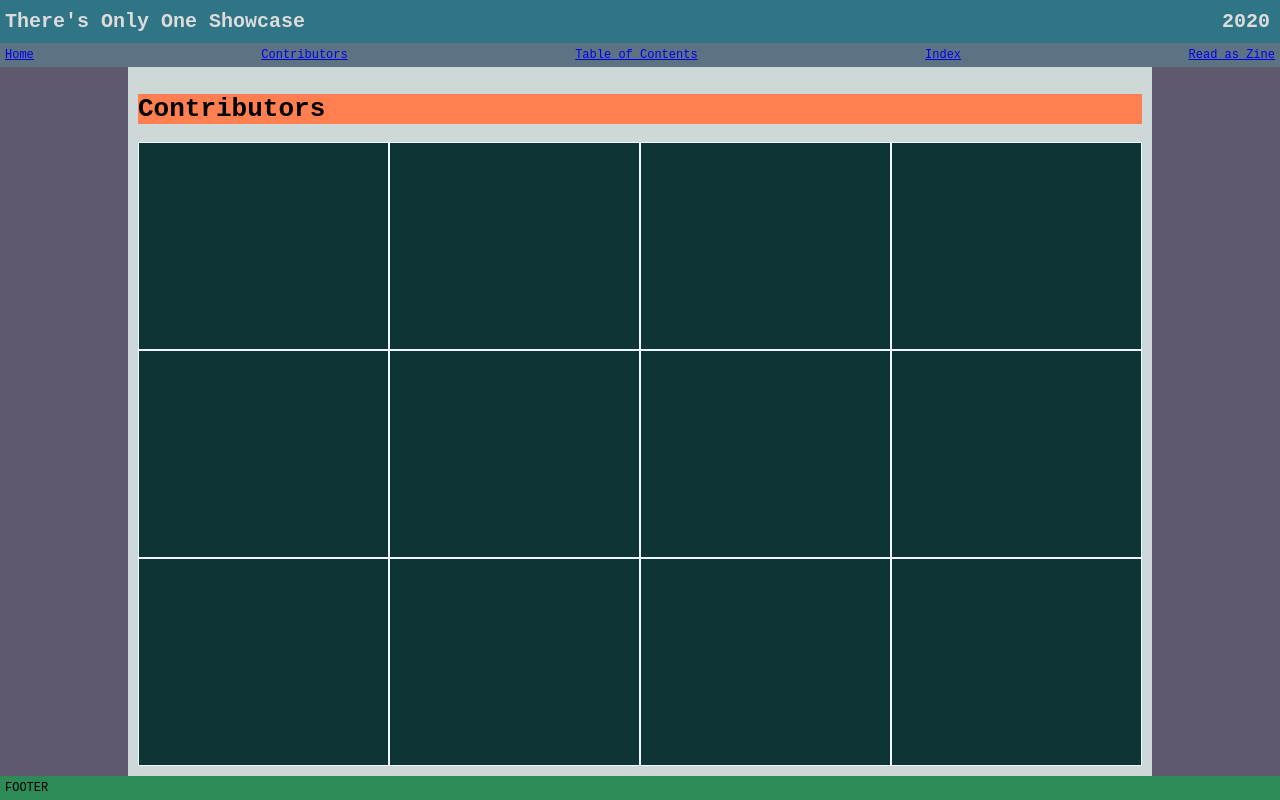
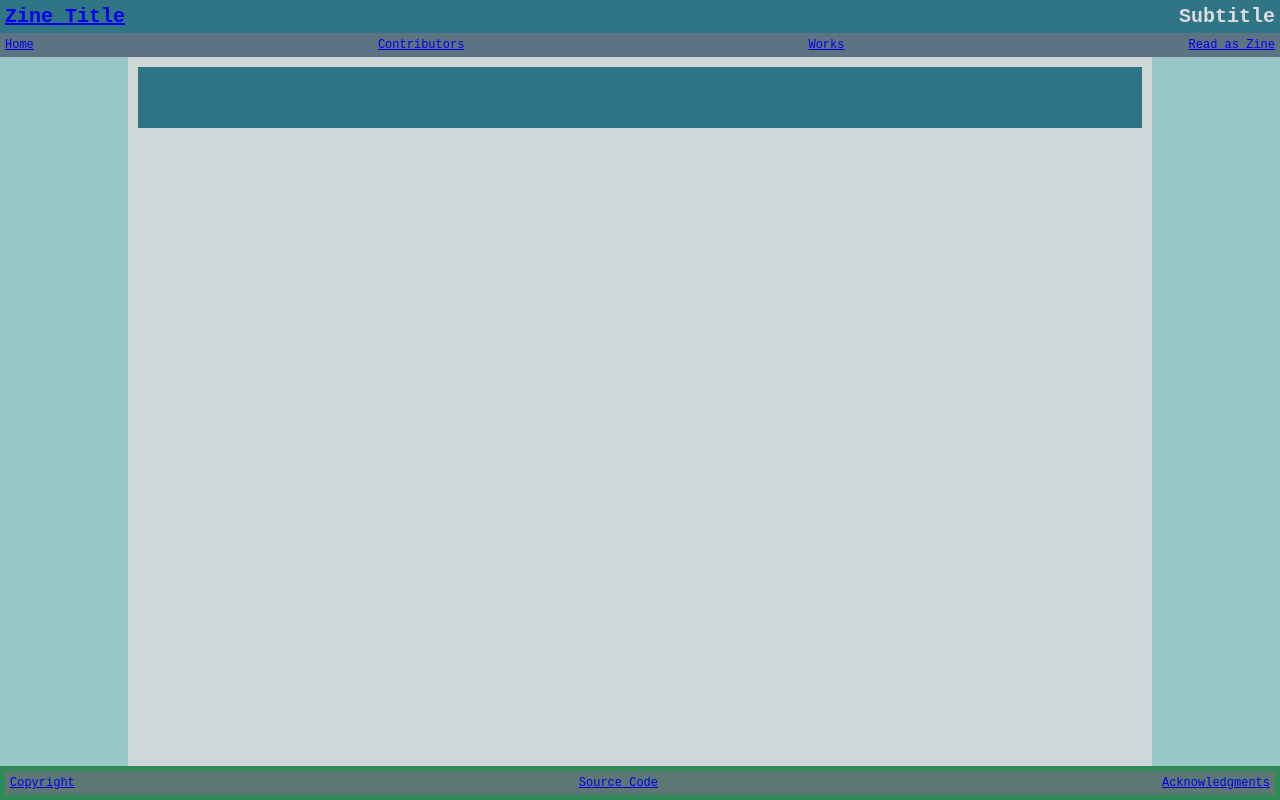
Before and after one commit to devon-wolf/zine-template, a plain HTML site: page views/contributors.html in a window 1280 px wide. Drawn offline with Linux system fonts and the light colour scheme.

Commit message:
Clean up HTML structure, start cleaning up CSS

```diff
--- a/views/contributors.html
+++ b/views/contributors.html
@@ -6,39 +6,39 @@
 	<link rel="stylesheet" href="/stylesheets/style.css">
 	<title>Contributors</title>
 </head>
+
 <body>
 	<header>
-		<div class="masthead">There's Only One Showcase<div class="masthead">2020</div></div>
-		<nav class="main-nav">
-			<span class="nav-item"><a href="index.html">Home</a></span>
-			<span class="nav-item"><a href="contributors.html">Contributors</a></span>
-			<span class="nav-item"><a href="toc.html">Table of Contents</a></span>
-			<span class="nav-item"><a href="listing.html">Index</a></span>
-			<span class="nav-item"><a href="zine.html">Read as Zine</a></span>
+		<div class="masthead">
+			<span class="main-title"><a href="index.html">Zine Title</a></span>
+			<span class="subtitle">Subtitle</span>
+		</div>
+		<nav>
+			<a href="index.html">Home</a>
+			<a href="contributors.html">Contributors</a>
+			<a href="works.html">Works</a>
+			<a href="zine.html">Read as Zine</a>
 		</nav>
 	</header>
+
 	<div class="mid-body">
-		<nav class="sidebar"></nav>
-		<main class="grid">
-			<h1 class="grid-header">Contributors</h1>
-			<div class="box"></div>
-			<div class="box"></div>
-			<div class="box"></div>
-			<div class="box"></div>
-			<div class="box"></div>
-			<div class="box"></div>
-			<div class="box"></div>
-			<div class="box"></div>
-			<div class="box"></div>
-			<div class="box"></div>
-			<div class="box"></div>
-			<div class="box"></div>
+		<aside></aside>
+		<main>
+			<header>
+				<h1></h1>
+				<p></p>
+			</header>
+			<section></section>
 		</main>
-		<nav class="sidebar"></nav>
+		<aside></aside>
 	</div>
 
 	<footer>
-	FOOTER
+		<nav>
+			<a href=#>Copyright</a>
+			<a href=#>Source Code</a>
+			<a href="acknowledgments.html">Acknowledgments</a>
+		</nav>
 	</footer>
 
 <script src="app.js"></script>
--- /dev/null
+++ b/working-list.css
@@ -0,0 +1,78 @@
+* {
+	box-sizing: border-box;
+}
+
+body, html {
+	width: 100%;
+	height: 100%;
+	margin: 0;
+	padding: 0;
+}
+
+body {
+
+}
+
+header {
+
+}
+
+.masthead {
+
+}
+
+.masthead a {
+
+}
+
+.main-title {
+
+}
+
+.subtitle {
+
+}
+
+nav {
+
+}
+
+header nav {
+
+}
+
+nav a {
+
+}
+
+.mid-body {
+
+}
+
+aside {
+
+}
+
+main {
+
+}
+
+h1 {
+
+}
+
+p {
+
+}
+
+section {
+
+}
+
+footer {
+
+}
+
+footer nav {
+
+}
```
Also changed, not shown: layouts/_masthead.html (deleted, +0 -10 lines), layouts/_shared.html (deleted, +0 -9 lines), layouts/_template.html (added, +46 -0 lines), views/acknowledgments.html (added, +46 -0 lines), views/listing.html (+22 -11 lines), views/toc.html (deleted, +0 -34 lines), views/works.html (added, +46 -0 lines), views/zine.html (+23 -11 lines).
